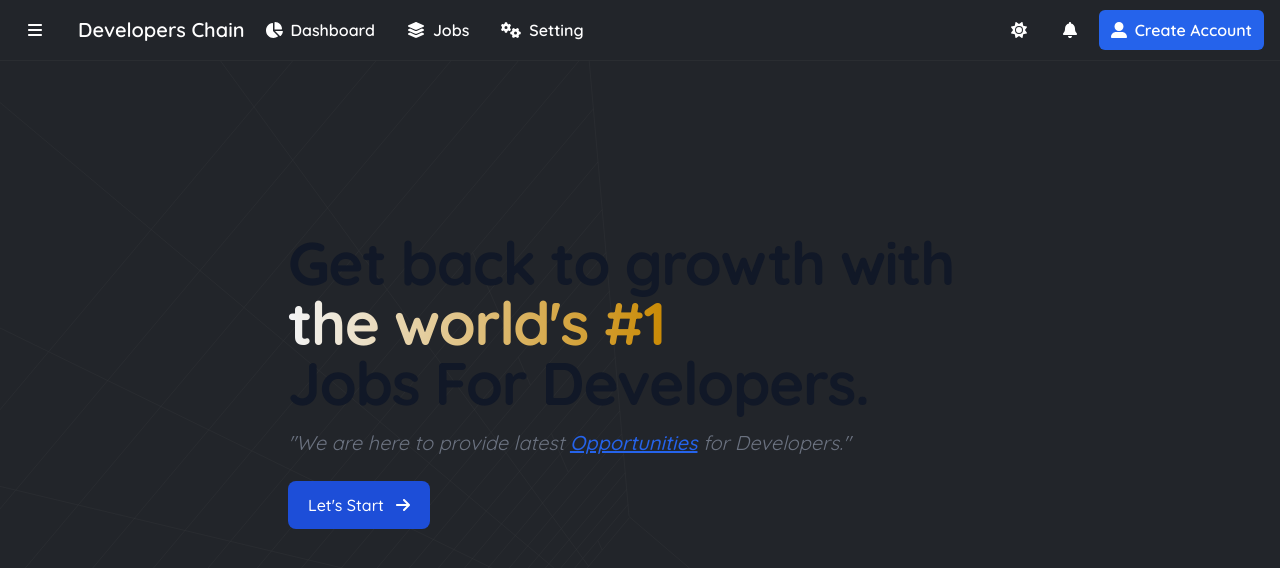
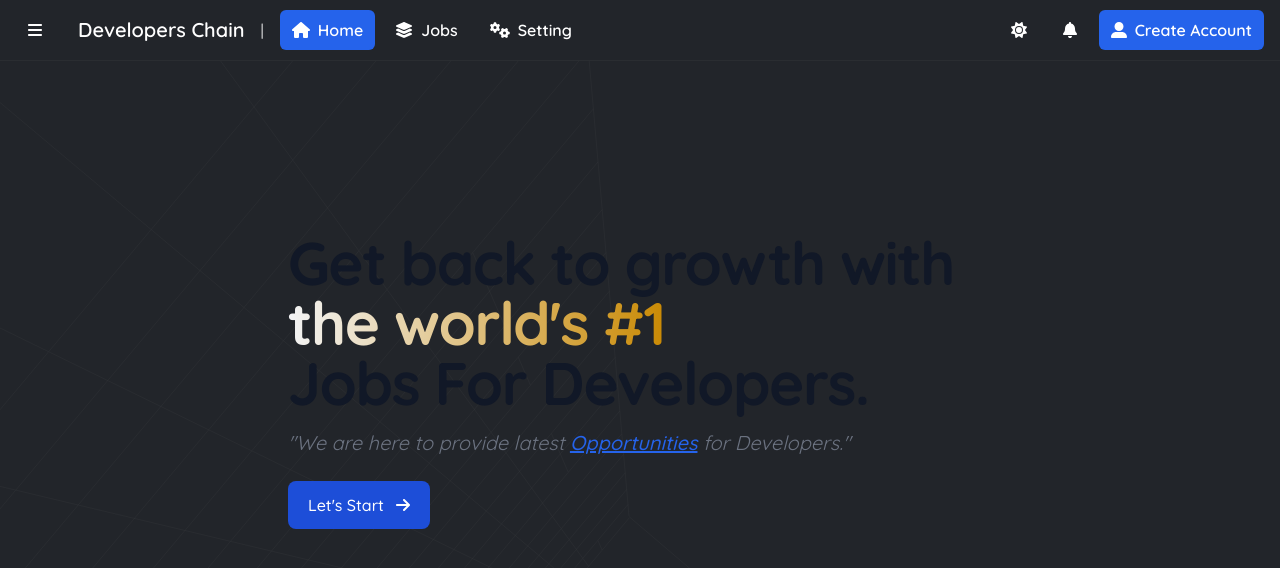
Before and after one commit to aramoh3ni/devchain, a React (Vite) app: page / in a window 1280 px wide. Shown: the top 568 px of the page. Built offline with nearby package versions, Linux system fonts and the light colour scheme; no server answers; what miragejs would draw is missing.

Commit message:
Update navabar Home navLink

```diff
--- a/src/components/Navbar.jsx
+++ b/src/components/Navbar.jsx
@@ -8,7 +8,8 @@ import {
   faUserAlt,
   faGears,
   faPieChart,
-  faBars
+  faBars,
+  faHome
 } from "@fortawesome/free-solid-svg-icons"
 
 const styles = {
@@ -27,7 +28,7 @@ const Navbar = ({onSidebarChange}) => {
   return (
     <nav className={styles.navbarWrapper}>
       <div className={styles.navbarContainer}>
-        <div className="flex space-x-2">
+        <div className="flex items-center space-x-2">
           <button className="mr-4 px-3 rounded-full hover:bg-blue-600" onClick={onSidebarChange}>
             <FontAwesomeIcon icon={faBars} />
           </button>
@@ -35,18 +36,19 @@ const Navbar = ({onSidebarChange}) => {
             {/* <img src="_https/index.html" className={styles.navbarLogoImage} alt="Developers Chain Logo" /> */}
             <span className={styles.navbarLogoText}>Developers Chain</span>
           </NavLink>
+          <span className="px-2">|</span>
           <div className="hidden md:flex gap-2">
             <NavLink
               className={({ isActive }) =>
                 isActive ? styles.navbarLinkActive : `${styles.navbarLink}`
               }
-              to="dashboard"
+              to="/"
             >
               <FontAwesomeIcon
-                icon={faPieChart}
+                icon={faHome}
                 className={styles.navbarLinkIcon}
               />
-              Dashboard
+              Home
             </NavLink>
             <NavLink
               className={({ isActive }) =>
```
